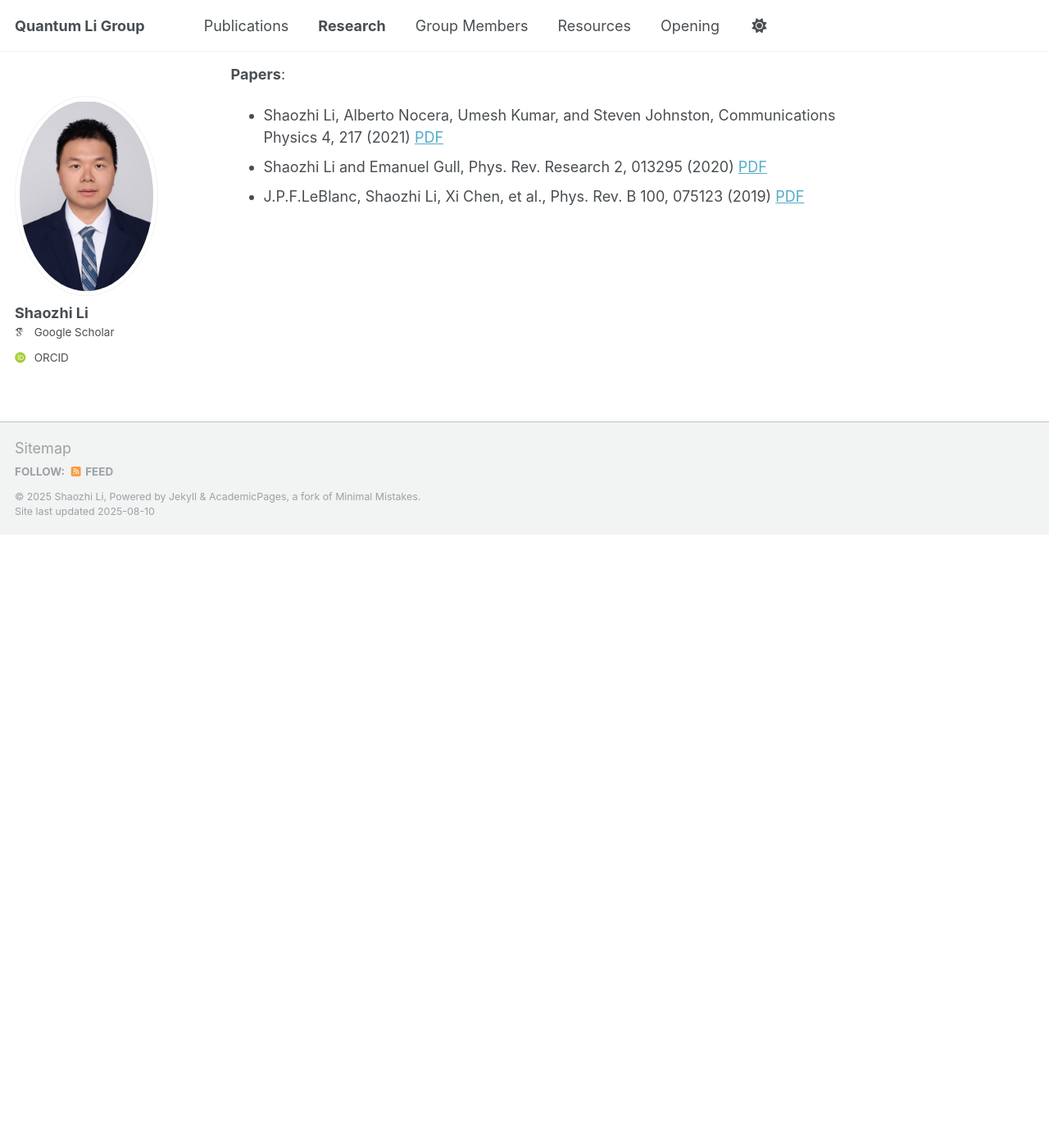
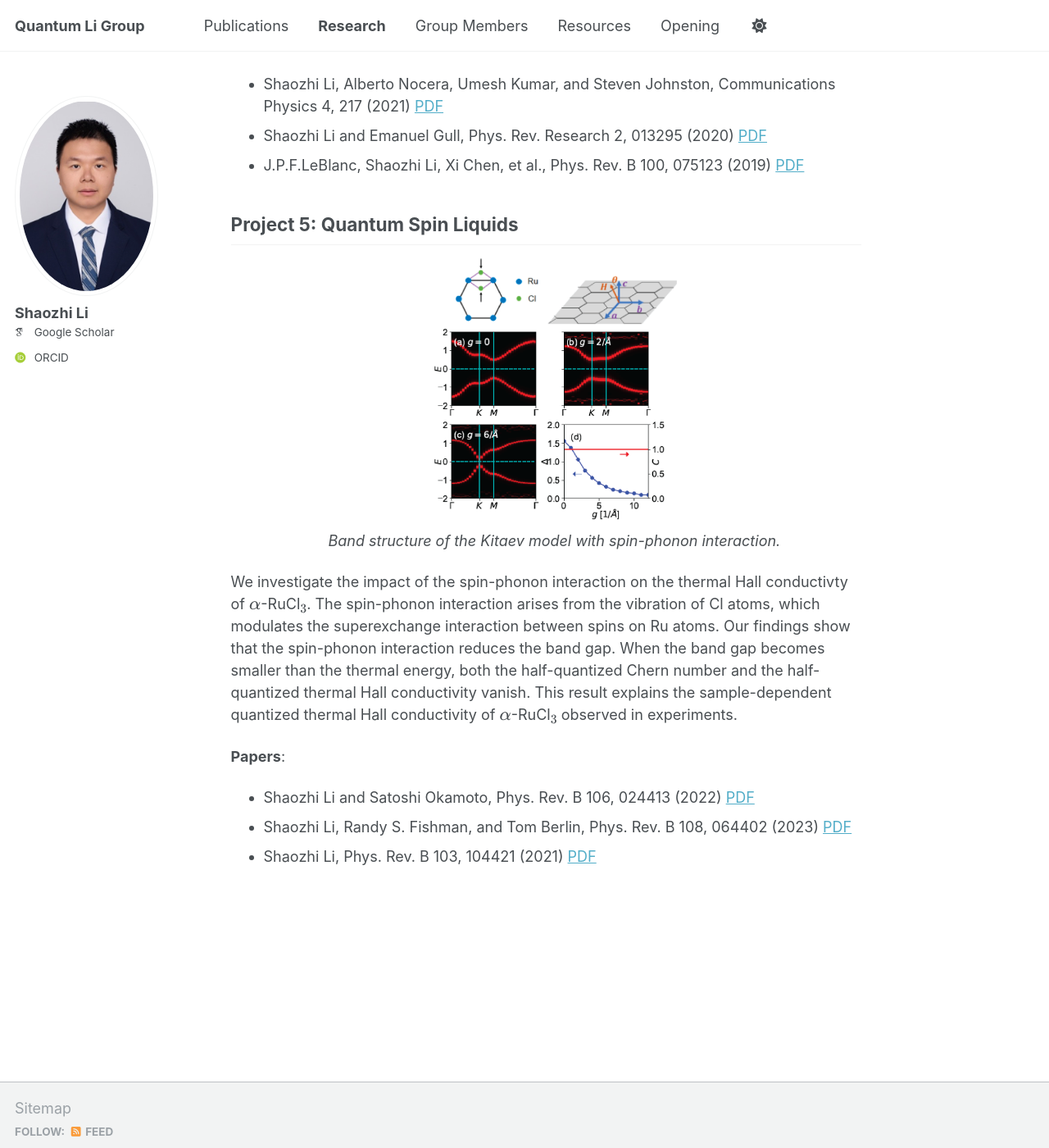
Before and after one commit to quantumligroup/quantumligroup.github.io, a Jekyll site: the page built from _pages/research.md, in a window 1280 px wide and 1400 px high, scrolled down 3050 px. Shown: the whole window at 82% size. Built offline with Jekyll 4.4.1, drawn with Linux system fonts in a browser that asks for light colours; some web fonts are replaced; a script that is not in the unit is left out; before the commit the page ends 3702 px from its top, so only the background shows below that.

Commit message:
change 13

```diff
--- a/_pages/research.md
+++ b/_pages/research.md
@@ -4,7 +4,7 @@ permalink: /research/
 ---
 ## **Project 1: Neural Network Quantum Monte Carlo**
 <div style="margin-left: 20px; text-align: center;">
-  <img src="../images/NNQMC.png" width="500"/>
+  <img src="../images/NNQMC.png" width="450"/>
   <p style="font-style: italic; margin-top: 10px;">Neural Network Quantum Monte Carlo</p>
 </div>
 
@@ -54,3 +54,16 @@ We investigate the dynamical spin response function of the **pd-model** for cupr
 - Shaozhi Li, Alberto Nocera, Umesh Kumar, and Steven Johnston, Communications Physics 4, 217 (2021) [PDF](https://www.nature.com/articles/s42005-021-00718-w)
 - Shaozhi Li and Emanuel Gull, Phys. Rev. Research 2, 013295 (2020) [PDF](https://journals.aps.org/prresearch/abstract/10.1103/PhysRevResearch.2.013295)
 - J.P.F.LeBlanc, Shaozhi Li, Xi Chen, et al., Phys. Rev. B 100, 075123 (2019) [PDF](https://journals.aps.org/prb/abstract/10.1103/PhysRevB.100.075123)
+
+## **Project 5: Quantum Spin Liquids**
+  <div style="margin-left: 20px; text-align: center;">
+  <img src="../images/kitaev.png" width="300" style="max-width: 100%; height: auto;">
+  <p style="font-style: italic; margin-top: 10px;">Band structure of the Kitaev model with spin-phonon interaction.</p>
+</div>
+
+We investigate the impact of the spin-phonon interaction on the thermal Hall conductivty of $$\alpha$$-RuCl$$_3$$. The spin-phonon interaction arises from the vibration of Cl atoms, which modulates the superexchange interaction between spins on Ru atoms. Our findings show that the spin-phonon interaction reduces the band gap. When the band gap becomes smaller than the thermal energy, both the half-quantized Chern number and the half-quantized thermal Hall conductivity vanish. This result explains the sample-dependent quantized thermal Hall conductivity of $$\alpha$$-RuCl$$_3$$ observed in experiments.
+
+**Papers**:
+- Shaozhi Li and Satoshi Okamoto, Phys. Rev. B 106, 024413 (2022) [PDF](https://journals.aps.org/prb/pdf/10.1103/PhysRevB.106.024413)
+- Shaozhi Li, Randy S. Fishman, and Tom Berlin, Phys. Rev. B 108, 064402 (2023) [PDF](https://journals.aps.org/prb/abstract/10.1103/PhysRevB.108.064402)
+- Shaozhi Li, Phys. Rev. B 103, 104421 (2021) [PDF](https://journals.aps.org/prb/abstract/10.1103/PhysRevB.103.104421)
```
Also changed, not shown: images/kitaev.png (added), 7 other files.
